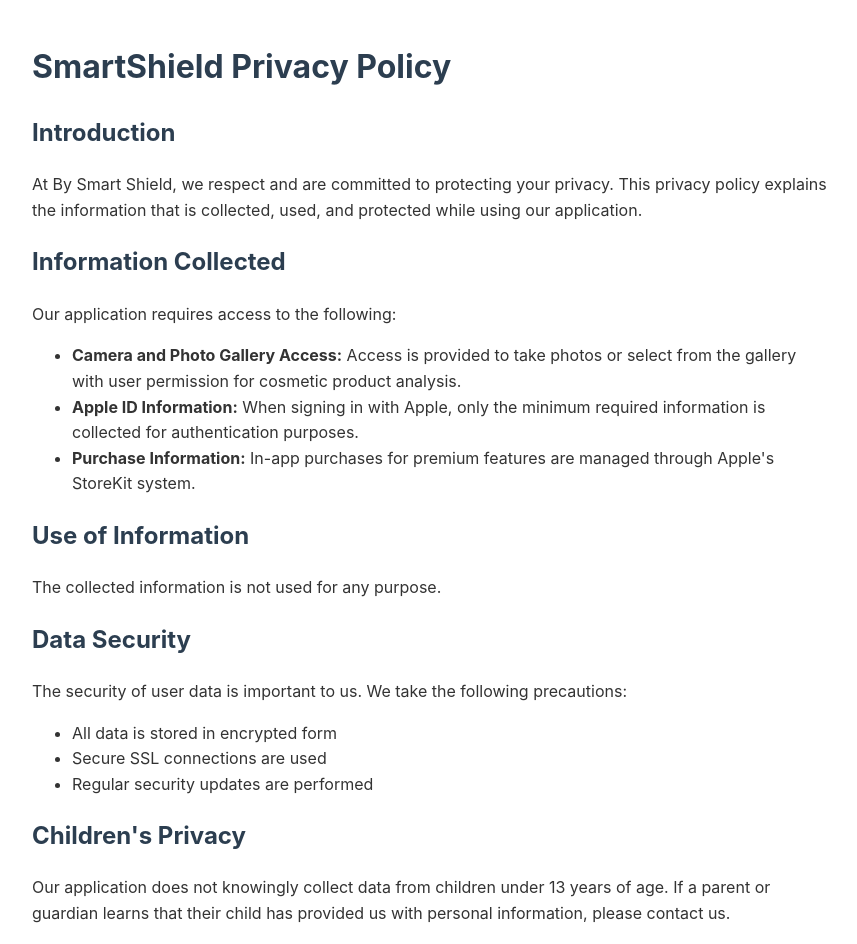
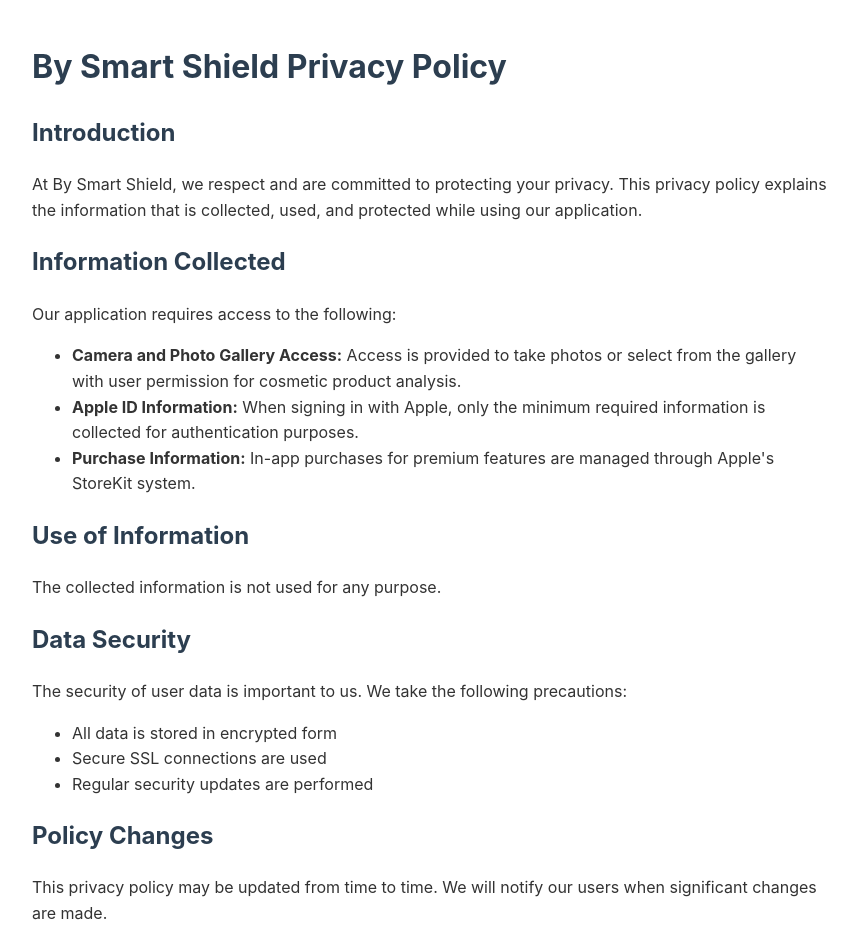
Before and after one commit to habiboff/privacyPolicy, a plain HTML site: page index.html in a window 1280 px wide. Shown: the top 944 px of the page, without its empty margins (208-1065 px from the left). Drawn offline with Linux system fonts and the light colour scheme.

Commit message:
Update index.html
Fixed title and text

```diff
--- a/index.html
+++ b/index.html
@@ -3,7 +3,7 @@
 <head>
     <meta charset="UTF-8">
     <meta name="viewport" content="width=device-width, initial-scale=1.0">
-    <title>SmartShield - Privacy Policy</title>
+    <title>By Smart Shield - Privacy Policy</title>
     <style>
         body {
             font-family: -apple-system, BlinkMacSystemFont, 'Segoe UI', Roboto, Oxygen, Ubuntu, Cantarell, 'Open Sans', 'Helvetica Neue', sans-serif;
@@ -19,7 +19,7 @@
     </style>
 </head>
 <body>
-    <h1>SmartShield Privacy Policy</h1>
+    <h1>By Smart Shield Privacy Policy</h1>
 
     <h2>Introduction</h2>
     <p>At By Smart Shield, we respect and are committed to protecting your privacy. This privacy policy explains the information that is collected, used, and protected while using our application.</p>
@@ -43,9 +43,6 @@
         <li>Regular security updates are performed</li>
     </ul>
 
-    <h2>Children's Privacy</h2>
-    <p>Our application does not knowingly collect data from children under 13 years of age. If a parent or guardian learns that their child has provided us with personal information, please contact us.</p>
-
     <h2>Policy Changes</h2>
     <p>This privacy policy may be updated from time to time. We will notify our users when significant changes are made.</p>
 
```
